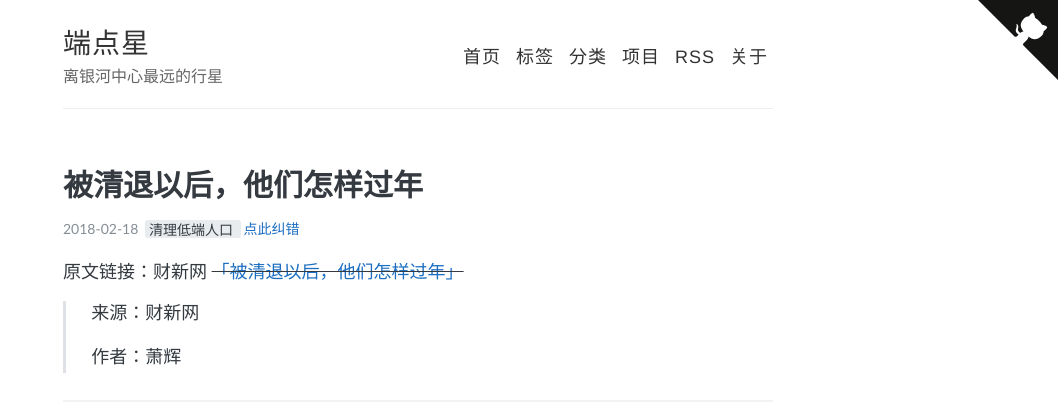
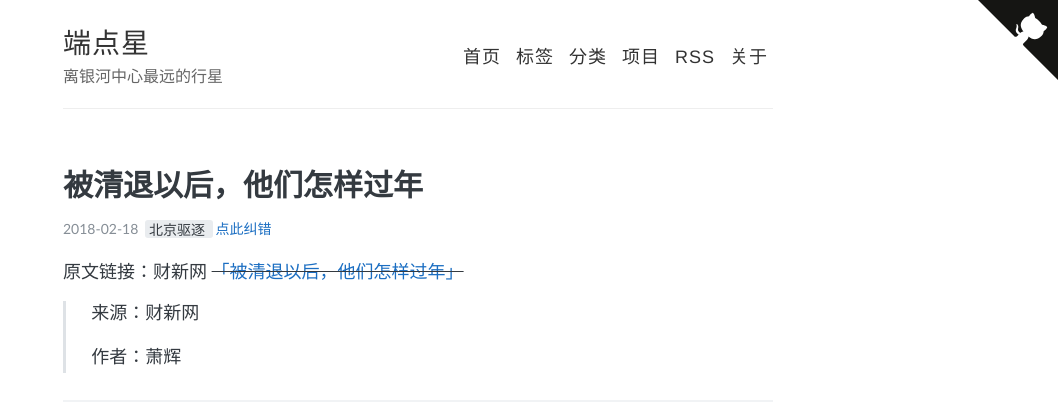
Before and after one commit to Terminus2049/Terminus2049.github.io, a Jekyll site: the page built from _posts/2018-02-18-caixin-beijing-qingtui.md, in a window 1280 px wide and 900 px high. Shown: the top 410 px of the window, without its empty margins (222-1280 px from the left). Built offline with Jekyll 4.4.1, drawn with Linux system fonts in a browser that asks for light colours.

Commit message:
reset tags

```diff
--- a/_posts/2018-02-18-caixin-beijing-qingtui.md
+++ b/_posts/2018-02-18-caixin-beijing-qingtui.md
@@ -3,7 +3,7 @@ layout: post
 title:  被清退以后，他们怎样过年
 date:   2018-02-18 15:24
 categories: Archive
-tags: 清理低端人口
+tags: 北京驱逐
 description: 2017年11月18日一场大火过后，许多外来务工者离开北京。他们春节过得如何？新一年有什么期盼和打算？
 ---
 
```
